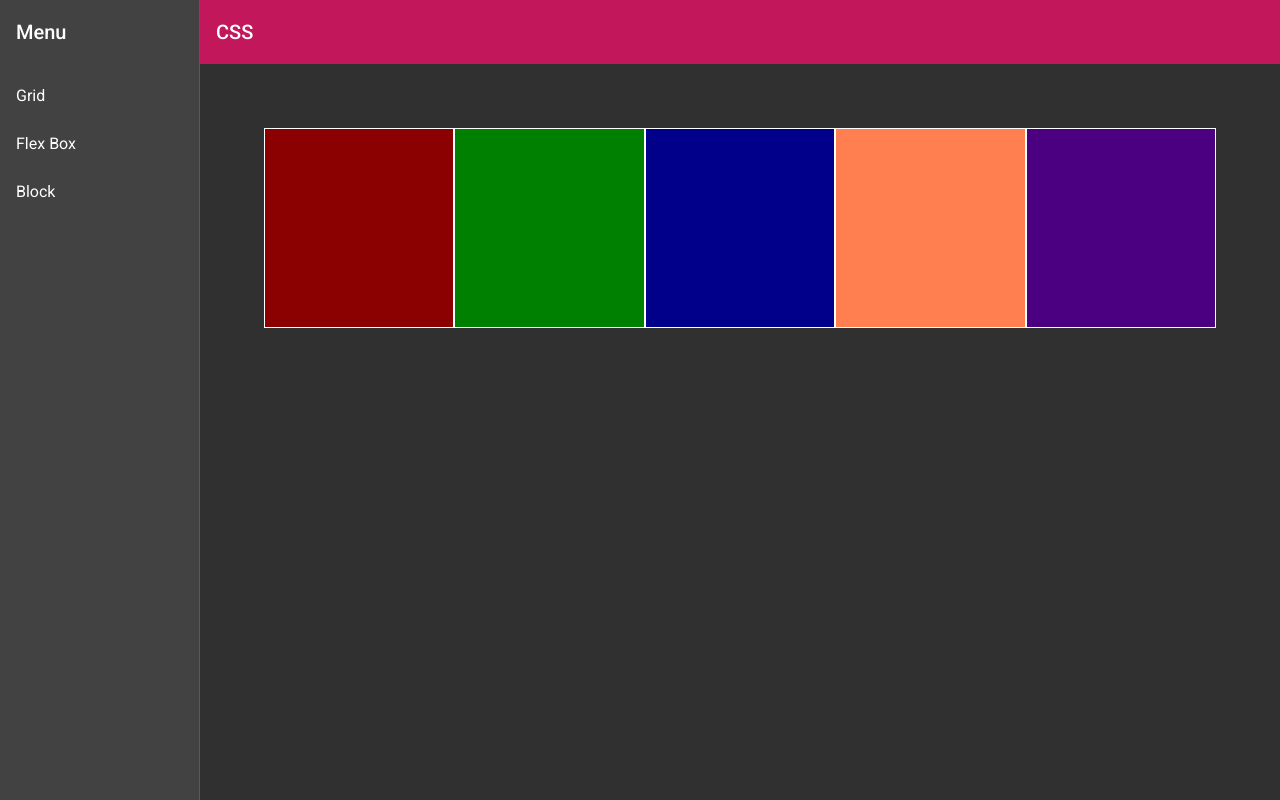
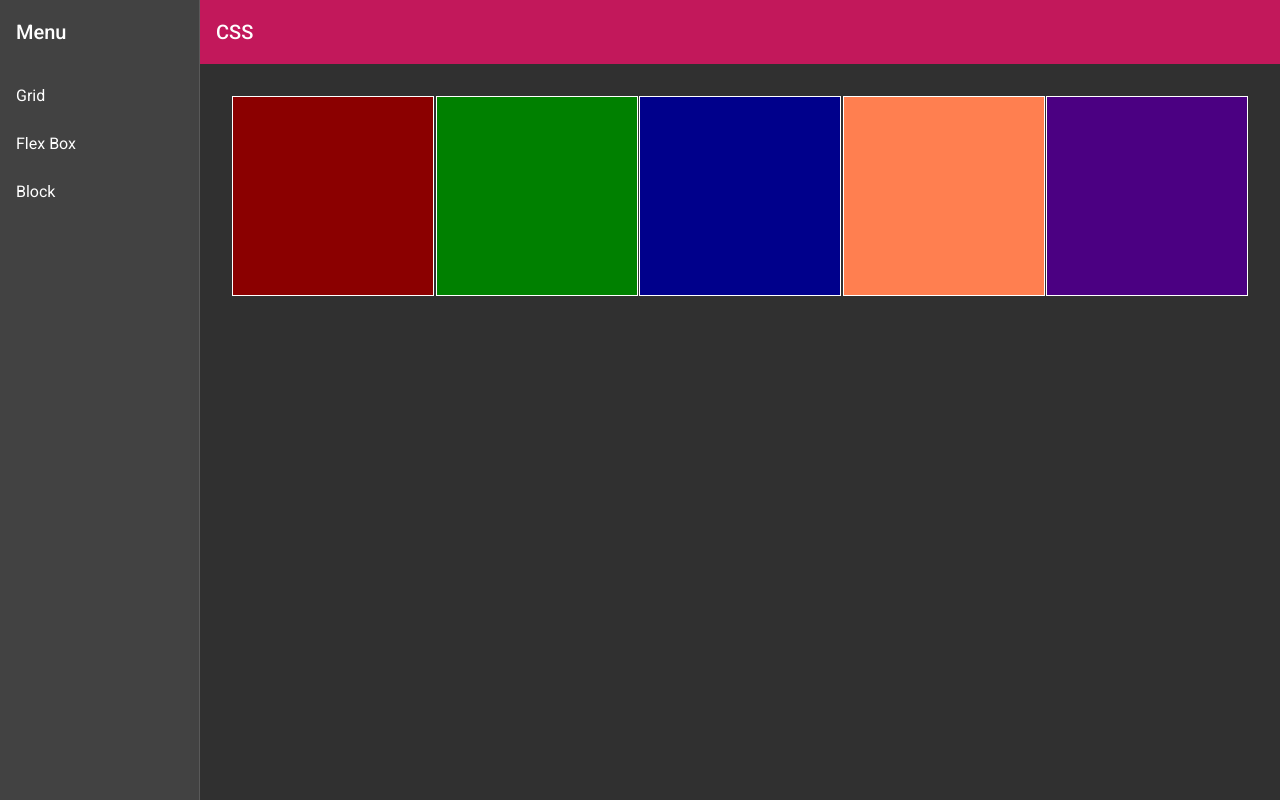
Before and after one commit to dtoerber/css-grid, an Angular app: page /flex in a window 1280 px wide. Built offline with nearby package versions, Linux system fonts and the light colour scheme.

Commit message:
remove padding from components

```diff
--- a/src/app/flex/flex.component.scss
+++ b/src/app/flex/flex.component.scss
@@ -2,7 +2,6 @@
   display: flex;
   flex-direction: row;
   justify-content: space-between;
-  padding: 2rem;
   height: 25vh;
   width: inherit;
 }
--- a/src/app/grid/grid.component.scss
+++ b/src/app/grid/grid.component.scss
@@ -3,7 +3,6 @@
   grid-template-columns: repeat(8, 1fr);
   grid-template-rows: repeat(8, 1fr);
   grid-gap: 2rem;
-  padding: 2rem;
   height: 90vh;
 }
 
```
